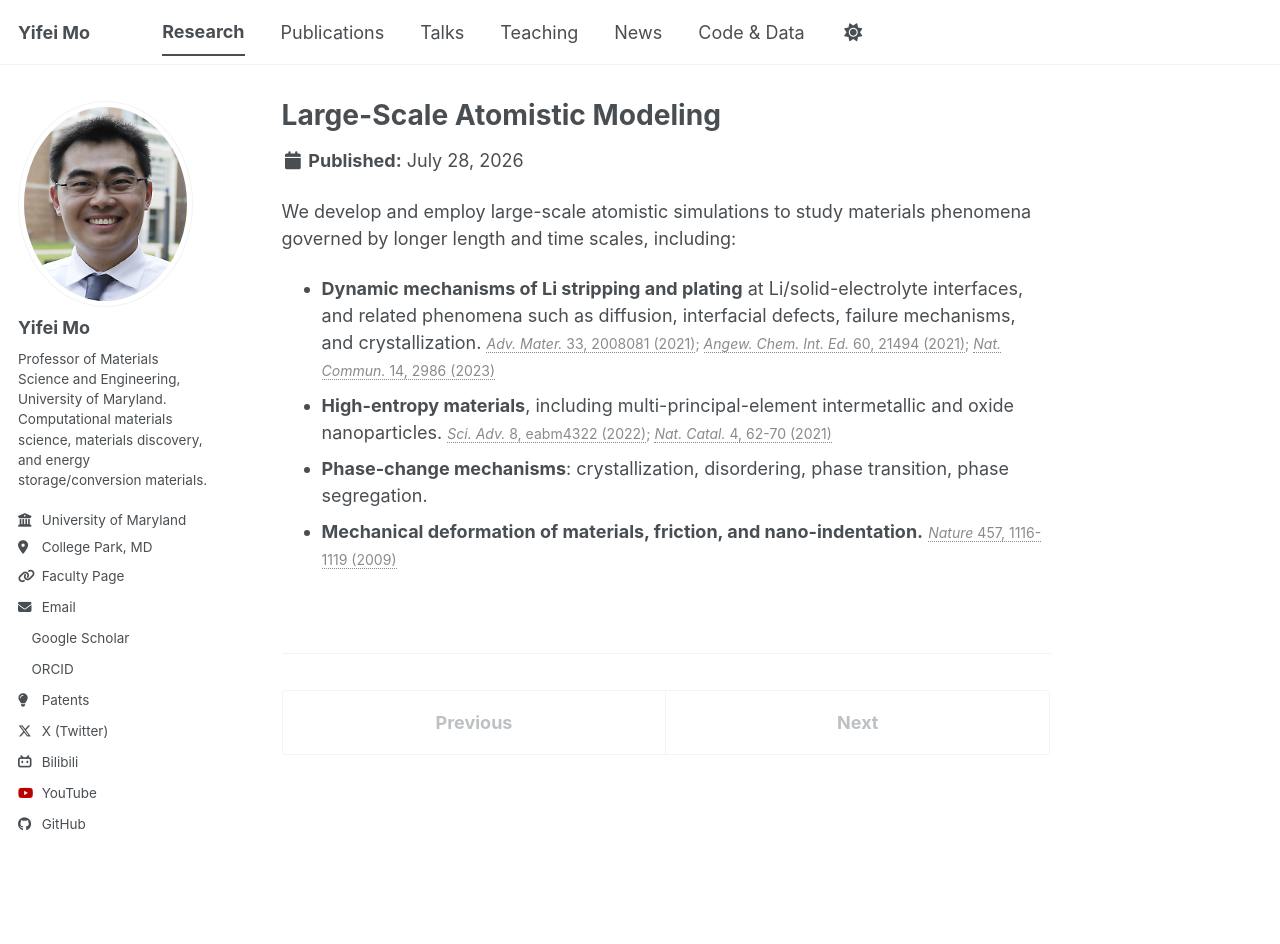
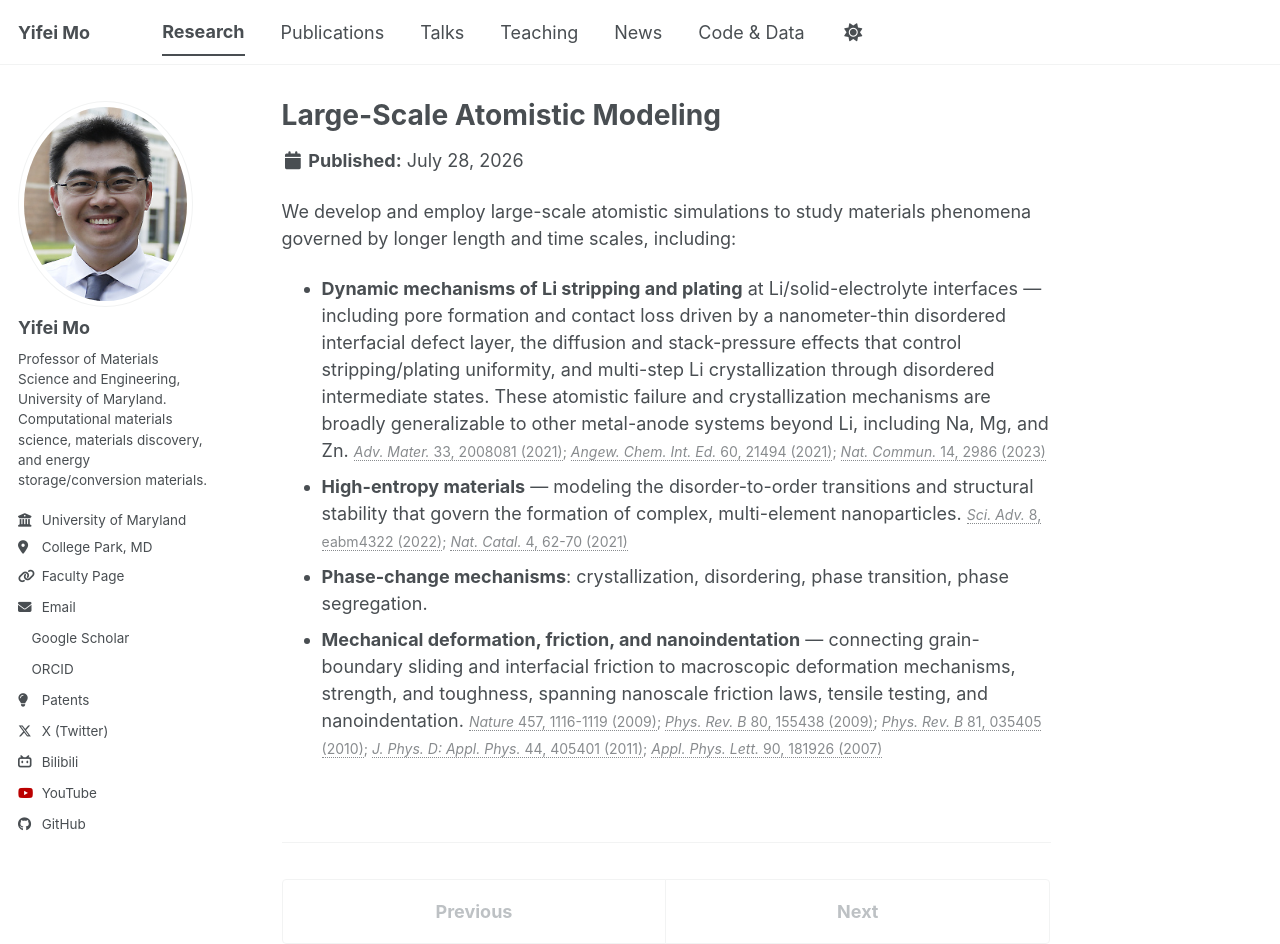
Before and after one commit to yifeimo/yifeimo.github.io, a Jekyll site: the page built from _research/large-scale-atomistic-modeling.md, in a window 1280 px wide and 944 px high. Built offline with Jekyll 4.4.1, drawn with Linux system fonts in a browser that asks for light colours; a style sheet for code colours, icons or effects is not loaded.

Commit message:
Expand Large-Scale Atomistic Modeling topics
Add mechanistic detail and cross-system generalizability to Li stripping/plating,
note the disorder-to-order transition theme for high-entropy materials, and add
the remaining Mo and Szlufarska mechanical deformation/friction/nanoindentation papers.

```diff
--- a/_research/large-scale-atomistic-modeling.md
+++ b/_research/large-scale-atomistic-modeling.md
@@ -9,7 +9,7 @@ excerpt: "Large-scale atomistic simulations of materials phenomena governed by l
 
 We develop and employ large-scale atomistic simulations to study materials phenomena governed by longer length and time scales, including:
 
-* **Dynamic mechanisms of Li stripping and plating** at Li/solid-electrolyte interfaces, and related phenomena such as diffusion, interfacial defects, failure mechanisms, and crystallization. <span class="citation">[*Adv. Mater.* 33, 2008081 (2021)](https://doi.org/10.1002/adma.202008081); [*Angew. Chem. Int. Ed.* 60, 21494 (2021)](https://doi.org/10.1002/anie.202108144); [*Nat. Commun.* 14, 2986 (2023)](https://doi.org/10.1038/s41467-023-38757-2)</span>
-* **High-entropy materials**, including multi-principal-element intermetallic and oxide nanoparticles. <span class="citation">[*Sci. Adv.* 8, eabm4322 (2022)](https://doi.org/10.1126/sciadv.abm4322); [*Nat. Catal.* 4, 62-70 (2021)](https://doi.org/10.1038/s41929-020-00554-1)</span>
+* **Dynamic mechanisms of Li stripping and plating** at Li/solid-electrolyte interfaces — including pore formation and contact loss driven by a nanometer-thin disordered interfacial defect layer, the diffusion and stack-pressure effects that control stripping/plating uniformity, and multi-step Li crystallization through disordered intermediate states. These atomistic failure and crystallization mechanisms are broadly generalizable to other metal-anode systems beyond Li, including Na, Mg, and Zn. <span class="citation">[*Adv. Mater.* 33, 2008081 (2021)](https://doi.org/10.1002/adma.202008081); [*Angew. Chem. Int. Ed.* 60, 21494 (2021)](https://doi.org/10.1002/anie.202108144); [*Nat. Commun.* 14, 2986 (2023)](https://doi.org/10.1038/s41467-023-38757-2)</span>
+* **High-entropy materials** — modeling the disorder-to-order transitions and structural stability that govern the formation of complex, multi-element nanoparticles. <span class="citation">[*Sci. Adv.* 8, eabm4322 (2022)](https://doi.org/10.1126/sciadv.abm4322); [*Nat. Catal.* 4, 62-70 (2021)](https://doi.org/10.1038/s41929-020-00554-1)</span>
 * **Phase-change mechanisms**: crystallization, disordering, phase transition, phase segregation.
-* **Mechanical deformation of materials, friction, and nano-indentation.** <span class="citation">[*Nature* 457, 1116-1119 (2009)](http://dx.doi.org/10.1038/nature07748)</span>
+* **Mechanical deformation, friction, and nanoindentation** — connecting grain-boundary sliding and interfacial friction to macroscopic deformation mechanisms, strength, and toughness, spanning nanoscale friction laws, tensile testing, and nanoindentation. <span class="citation">[*Nature* 457, 1116-1119 (2009)](http://dx.doi.org/10.1038/nature07748); [*Phys. Rev. B* 80, 155438 (2009)](http://dx.doi.org/10.1103/PhysRevB.80.155438); [*Phys. Rev. B* 81, 035405 (2010)](http://dx.doi.org/10.1103/PhysRevB.81.035405); [*J. Phys. D: Appl. Phys.* 44, 405401 (2011)](http://dx.doi.org/10.1088/0022-3727/44/40/405401); [*Appl. Phys. Lett.* 90, 181926 (2007)](http://dx.doi.org/10.1063/1.2736652)</span>
```
